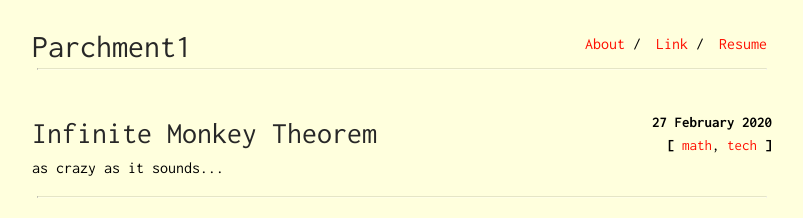
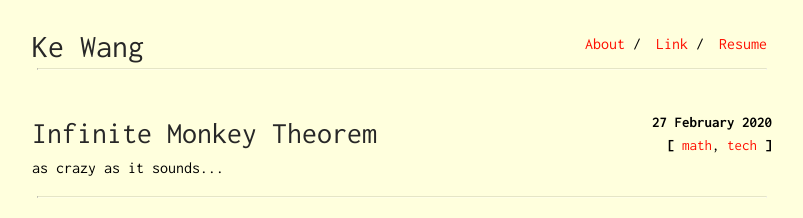
Before and after one commit to ekdc11/ekdc11.github.io, a Jekyll site: the page built from index.html, in a window 1280 px wide. Shown: the top 218 px of the page, without its empty margins (238-1041 px from the left). Built offline with Jekyll 4.4.1, drawn with Linux system fonts in a browser that asks for light colours.

Commit message:
Update _config.yml

```diff
--- a/_config.yml
+++ b/_config.yml
@@ -1,6 +1,6 @@
-title: Parchment1
-author: pro-panda
-subtitle: The life of a frustrated engineer
+title: Ke Wang
+author: ekdc11
+subtitle: Chemist
 
 url: "https://ekdc11.github.io"
 baseurl: ""
```
